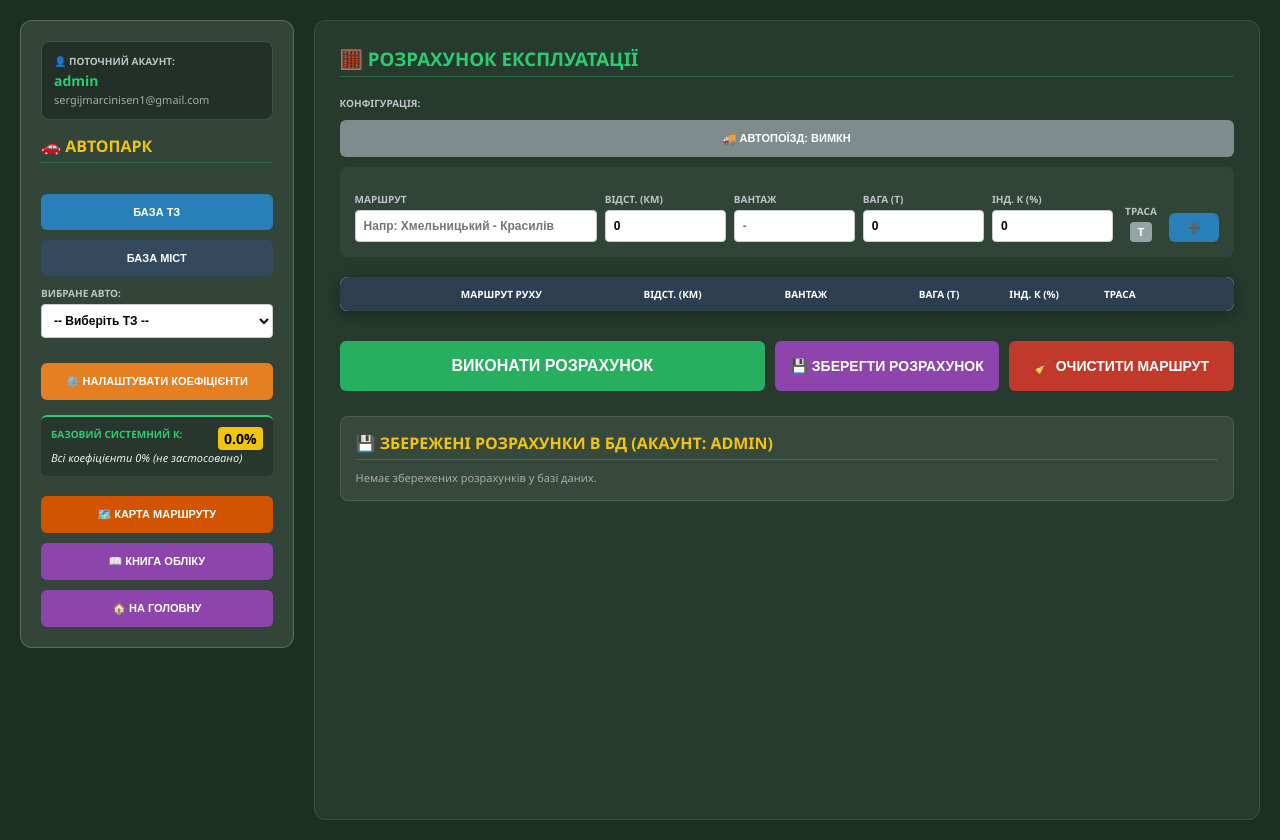
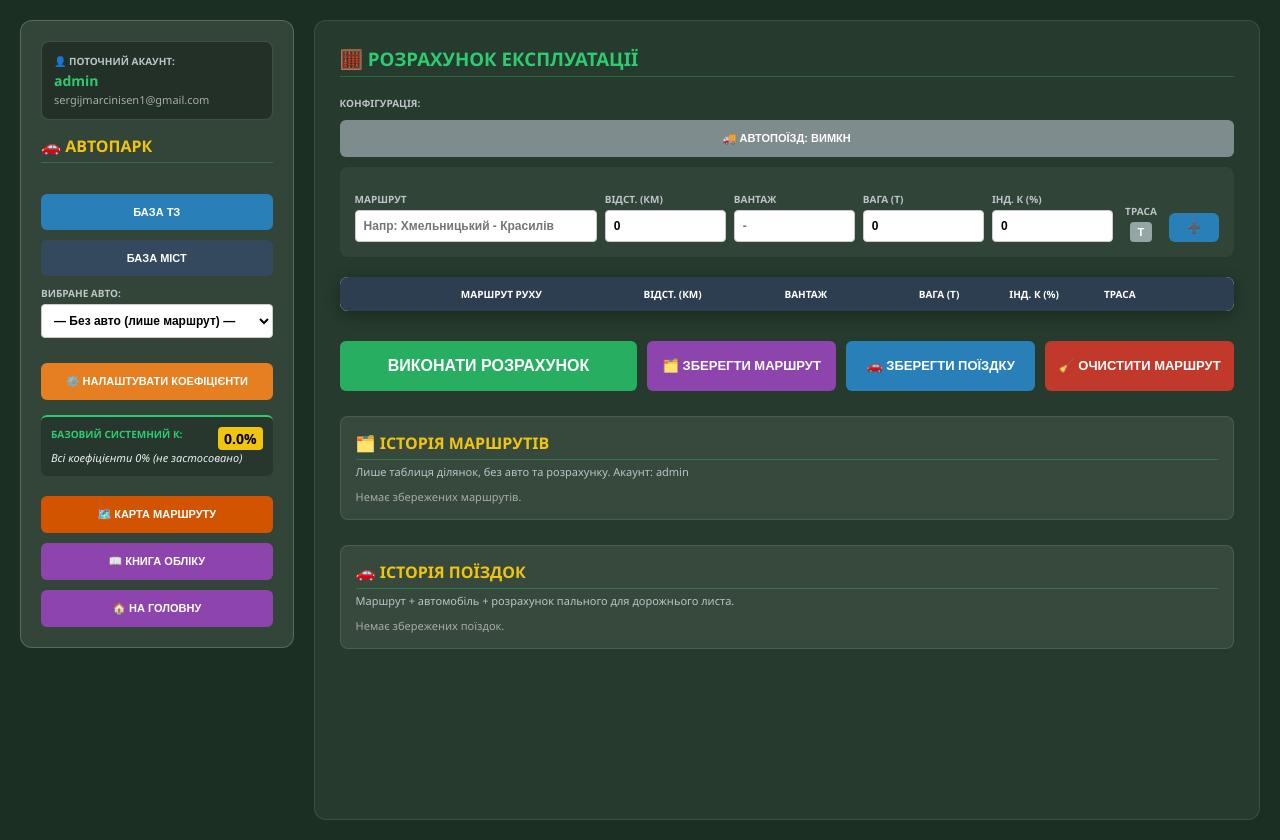
Before and after one commit to calculator-msv/tem-calculator, a Django app: page /calc/ in a window 1280 px wide. Run offline with Django 5.2, Linux system fonts and the light colour scheme; a user stored in the database is signed in; data comes from the database, SQL or seed files in the repository; lists and menus that the app fills with data are empty.

Commit message:
Update calc.html

```diff
--- a/main_app/templates/main_app/calc.html
+++ b/main_app/templates/main_app/calc.html
@@ -138,12 +138,14 @@
         </table>
     </div>
 
-    <div style="display: flex; gap: 10px; margin-top: 20px;">
-        <button class="btn btn-green" style="font-size:16px; height:50px; flex: 2;" onclick="calculate()">ВИКОНАТИ РОЗРАХУНОК</button>
-        <button class="btn btn-purple" style="font-size:14px; height:50px; flex: 1;" onclick="saveCalculationRecord()">💾 ЗБЕРЕГТИ РОЗРАХУНОК</button>
-        <button class="btn" style="font-size:14px; height:50px; flex: 1; background:#c0392b; color:#fff;" onclick="clearRoute()">🧹 ОЧИСТИТИ МАРШРУТ</button>
+    <div style="display: flex; gap: 10px; margin-top: 20px; flex-wrap: wrap;">
+        <button class="btn btn-green" style="font-size:16px; height:50px; flex: 2 1 220px;" onclick="calculate()">ВИКОНАТИ РОЗРАХУНОК</button>
+        <button class="btn btn-purple" style="font-size:13px; height:50px; flex: 1 1 150px;" onclick="saveHistory('route')">🗂️ ЗБЕРЕГТИ МАРШРУТ</button>
+        <button class="btn btn-blue" style="font-size:13px; height:50px; flex: 1 1 150px;" onclick="saveHistory('trip')">🚗 ЗБЕРЕГТИ ПОЇЗДКУ</button>
+        <button class="btn" style="font-size:13px; height:50px; flex: 1 1 150px; background:#c0392b; color:#fff;" onclick="clearRoute()">🧹 ОЧИСТИТИ МАРШРУТ</button>
     </div>
 
+    <div id="no_car_note" style="display:none; margin-top:15px; padding:10px; border-radius:6px; background:rgba(241,196,15,0.15); color:#f1c40f; font-size:12px;">ℹ️ Авто не вибрано: пальне не розраховується, але маршрут можна зберегти в «Історію маршрутів». Щоб зберегти поїздку з розрахунком, оберіть автомобіль.</div>
     <div id="calc_error" style="display:none; margin-top:15px; padding:10px; border-radius:6px; background:rgba(231,76,60,0.25); color:#ff9b93; font-weight:bold; font-size:12px;"></div>
 
     <div id="results" class="results">
@@ -158,9 +160,18 @@
     </div>
 
     <div class="calc-archive-panel">
-        <h4 style="margin: 0 0 10px 0; color: #f1c40f;">💾 Збережені розрахунки в БД (Акаунт: {{ user.username|default:"Гість" }})</h4>
-        <ul id="calcArchiveList" class="calc-archive-list">
-            <li style="color: #aaa; font-size: 11px;">Завантаження з бази даних...</li>
+        <h4 style="margin: 0 0 4px 0; color: #f1c40f;">🗂️ Історія маршрутів</h4>
+        <div style="font-size:11px; color:#bdc3c7;">Лише таблиця ділянок, без авто та розрахунку. Акаунт: {{ user.username|default:"Гість" }}</div>
+        <ul id="routeHistoryList" class="calc-archive-list">
+            <li style="color: #aaa; font-size: 11px;">Завантаження...</li>
+        </ul>
+    </div>
+
+    <div class="calc-archive-panel">
+        <h4 style="margin: 0 0 4px 0; color: #f1c40f;">🚗 Історія поїздок</h4>
+        <div style="font-size:11px; color:#bdc3c7;">Маршрут + автомобіль + розрахунок пального для дорожнього листа.</div>
+        <ul id="tripHistoryList" class="calc-archive-list">
+            <li style="color: #aaa; font-size: 11px;">Завантаження...</li>
         </ul>
     </div>
 </div>
@@ -295,9 +306,7 @@
 
         const defaultOpt = document.createElement('option');
         defaultOpt.value = "";
-        defaultOpt.innerText = "-- Виберіть ТЗ --";
-        defaultOpt.disabled = true;
-        defaultOpt.hidden = true;
+        defaultOpt.innerText = "— Без авто (лише маршрут) —";
         select.appendChild(defaultOpt);
 
         let validRecentIds = recentCarIds.filter(id => id && cars[id] && cars[id].name);
@@ -649,9 +658,12 @@
 
         if (!carSelect.value || !car || !car.db_id) {
             document.getElementById('results').style.display = 'none';
+            document.getElementById('no_car_note').style.display = 'block';
+            showCalcError('');
             lastCalc = null;
             return Promise.resolve(null);
         }
+        document.getElementById('no_car_note').style.display = 'none';
 
         const seq = ++calcSeq;
         return fetch('/api/calc/', {
@@ -708,121 +720,162 @@
         return rows;
     }
 
+    // ---------- ІСТОРІЯ: МАРШРУТИ ТА ПОЇЗДКИ ----------
+    // «Маршрут» – лише таблиця ділянок (авто не потрібне).
+    // «Поїздка» – таблиця + автомобіль + розрахунок пального (рахує сервер).
+    // Кожне збереження створює НОВИЙ запис; маршрути, збережені на карті, окремі й не змінюються.
+    let loadedHistory = { route: {}, trip: {} };
+
+    function escHtml(v) {
+        return String(v === undefined || v === null ? '' : v)
+            .replace(/&/g, '&amp;').replace(/</g, '&lt;').replace(/>/g, '&gt;').replace(/"/g, '&quot;');
+    }
+
     function fetchCalculationsFromDB() {
+        fetchHistory('route');
+        fetchHistory('trip');
+    }
+
+    function fetchHistory(kind) {
         const formData = new FormData();
-        formData.append('action', 'fetch_routes');
+        formData.append('action', 'fetch_history');
+        formData.append('kind', kind);
 
         fetch('/api/map/', { method: 'POST', body: formData })
             .then(res => res.json())
             .then(res => {
-                const container = document.getElementById('calcArchiveList');
+                const container = document.getElementById(kind === 'trip' ? 'tripHistoryList' : 'routeHistoryList');
                 if (!container) return;
                 container.innerHTML = '';
-                loadedCalculations = {};
+                loadedHistory[kind] = {};
 
-                if (res.success && res.data && res.data.length > 0) {
+                if (!res.success || !res.data || res.data.length === 0) {
+                    container.innerHTML = `<li style="color: #aaa; font-size: 11px;">${kind === 'trip' ? 'Немає збережених поїздок.' : 'Немає збережених маршрутів.'}</li>`;
+                    return;
+                }
+
                 res.data.forEach(item => {
-                        loadedCalculations[item.id] = item;
+                    loadedHistory[kind][item.id] = item;
+                    const meta = item.meta || {};
+                    const dateStr = item.created_at ? new Date(item.created_at).toLocaleString('uk-UA') : '';
+                    let rowsCount = 0;
+                    try { rowsCount = JSON.parse(item.details || '[]').length; } catch (e) {}
+
+                    const carLine = (kind === 'trip' && meta.car_name)
+                        ? `<br><small style="color:#bdc3c7;">🚗 ${escHtml(meta.car_name)}${meta.car_plate && meta.car_plate !== 'Б/Н' ? ' (' + escHtml(meta.car_plate) + ')' : ''}</small>` : '';
+                    const fuelLine = (kind === 'trip')
+                        ? ` | Витрата: <b style="color:#2ecc71;">${(Number(item.fuel_consumed) || 0).toFixed(2)} л</b>` : '';
 
                     const li = document.createElement('li');
                     li.className = 'calc-archive-item';
-                        const dateStr = item.created_at ? new Date(item.created_at).toLocaleString('uk-UA') : '';
-
                     li.innerHTML = `
                         <div>
-                                <strong>📍 ${cleanEmoji(item.route)}</strong>
-                                <br><small style="color:#bdc3c7;">🕒 ${dateStr} | Відст: ${item.distance} км | Витрата: <b style="color:#2ecc71;">${item.fuel_consumed || 0} л</b></small>
+                            <strong>${kind === 'trip' ? '🚗' : '📍'} ${escHtml(cleanEmoji(item.route))}</strong>${carLine}
+                            <br><small style="color:#bdc3c7;">🕒 ${dateStr} | Відст: ${item.distance} км | Ділянок: ${rowsCount}${fuelLine}</small>
                         </div>
                         <div style="display:flex; gap:4px;">
-                                <button class="btn btn-blue" style="padding:4px 8px; font-size:10px; margin:0;" onclick="restoreCalculationToForm(${item.id})">📂 Відновити</button>
-                                <button class="btn" style="padding:4px 8px; font-size:10px; margin:0; background:#e74c3c; color:white;" onclick="deleteCalculationFromDB(${item.id})">🗑️</button>
+                            <button class="btn btn-blue" style="padding:4px 8px; font-size:10px; margin:0;" onclick="restoreHistory('${kind}', ${item.id})">📂 Відновити</button>
+                            <button class="btn" style="padding:4px 8px; font-size:10px; margin:0; background:#e74c3c; color:white;" onclick="deleteHistory(${item.id})">🗑️</button>
                         </div>
                     `;
                     container.appendChild(li);
                 });
-                } else {
-                    container.innerHTML = `<li style="color: #aaa; font-size: 11px;">Немає збережених розрахунків у базі даних.</li>`;
-                }
             })
-            .catch(err => console.error("Помилка завантаження архіву:", err));
+            .catch(err => console.error("Помилка завантаження історії:", err));
     }
 
-    function saveCalculationRecord() {
+    function saveHistory(kind) {
         const rows = getCurrentRowsData();
-        const totalQ = parseFloat(document.getElementById('r_q').innerText) || 0;
-
-        if (rows.length === 0 && totalQ <= 0) {
-            alert("Спочатку додайте ділянки та виконайте розрахунок пального!");
+        if (rows.length === 0) {
+            alert("Спочатку додайте ділянки маршруту!");
+            return;
+        }
+        const payload = getCalcPayload();
+        if (kind === 'trip' && !payload.car_id) {
+            alert("Для збереження поїздки оберіть автомобіль. Без авто можна зберегти лише маршрут.");
             return;
         }
 
-        let defaultName = rows.length > 0 ? rows[0].route : 'Маршрут руху';
-        if (rows.length > 1) {
-            defaultName += ` та ще ${rows.length - 1} діл.`;
-        }
+        let defaultName = rows[0].route || 'Маршрут';
+        if (rows.length > 1) defaultName += ` та ще ${rows.length - 1} діл.`;
 
-        let customName = prompt("Введіть назву розрахунку:", defaultName);
-        if (customName === null) return;
-
-        customName = cleanEmoji(customName.trim()) || defaultName;
-
-        let totalDist = 0;
-        rows.forEach(r => totalDist += r.dist);
+        let name = prompt(kind === 'trip' ? "Назва поїздки:" : "Назва маршруту:", defaultName);
+        if (name === null) return;
+        name = cleanEmoji(name.trim()) || defaultName;
 
         const formData = new FormData();
-        formData.append('action', 'save_route');
-        formData.append('name', customName);
-        formData.append('total_dist', totalDist);
-        formData.append('cities_json', JSON.stringify(rows));
-        const payload = getCalcPayload();
-        if (payload.car_id) formData.append('car_id', payload.car_id);
+        formData.append('action', 'save_history');
+        formData.append('kind', kind);
+        formData.append('name', name);
+        formData.append('rows', JSON.stringify(rows));
         formData.append('trailer', payload.trailer);
+        if (kind === 'trip') formData.append('car_id', payload.car_id);
 
         fetch('/api/map/', { method: 'POST', body: formData })
             .then(res => res.json())
             .then(res => {
                 if (res.success) {
-                    alert("Розрахунок успішно збережено!");
-                    fetchCalculationsFromDB();
+                    alert(kind === 'trip' ? "Поїздку збережено!" : "Маршрут збережено!");
+                    fetchHistory(kind);
                 } else {
-                    alert("Помилка збереження.");
+                    alert(res.message || "Помилка збереження.");
                 }
             })
             .catch(err => alert("Помилка серверного запиту"));
     }
 
-    function restoreCalculationToForm(id) {
-        const rec = loadedCalculations[id];
-        if (!rec) return;
-
-        if (confirm(`Відновити розрахунок "${rec.route}" у калькулятор?`)) {
-            document.getElementById('city_rows').innerHTML = '';
-            try {
-                const details = JSON.parse(rec.details || '[]');
-                if (Array.isArray(details)) {
-                    details.forEach(r => {
-                        appendRow(r.route, r.dist, r.cargo, r.weight, r.indK, r.isHighway);
-                    });
-                }
-            } catch (e) {
-                appendRow(rec.route, rec.distance, '-', 0, 0, false);
-            }
-            calculate();
+    function setTrailerMass(mass) {
+        mass = parseFloat(mass) || 0;
+        if (mass > 0) {
+            document.getElementById('g_trailler').value = mass;
+            if (!trailerActive) toggleTrailer();
+        } else if (trailerActive) {
+            toggleTrailer();
         }
     }
 
-    function deleteCalculationFromDB(id) {
-        if (confirm("Видалити цей розрахунок?")) {
+    function selectCarByDbId(dbId) {
+        const cars = JSON.parse(localStorage.getItem(CARS_STORAGE_KEY)) || {};
+        const key = Object.keys(cars).find(k => cars[k] && String(cars[k].db_id) === String(dbId));
+        if (!key) {
+            showCalcError('Автомобіля з цієї поїздки немає в автопарку. Оберіть автомобіль вручну.');
+            return;
+        }
+        localStorage.setItem(SELECTED_CAR_ID_KEY, key);
+        localStorage.setItem(SELECTED_CAR_KEY, JSON.stringify(cars[key]));
+        let recent = JSON.parse(localStorage.getItem(RECENT_CARS_KEY)) || [];
+        recent = [key].concat(recent.filter(id => id !== key)).slice(0, 5);
+        localStorage.setItem(RECENT_CARS_KEY, JSON.stringify(recent));
+        updateCarList();
+    }
+
+    function restoreHistory(kind, id) {
+        const rec = loadedHistory[kind] && loadedHistory[kind][id];
+        if (!rec) return;
+        if (!confirm(`Відновити "${rec.route}" у калькулятор? Поточна таблиця буде замінена.`)) return;
+
+        let rows = [];
+        try { rows = JSON.parse(rec.details || '[]'); } catch (e) {}
+        if (!Array.isArray(rows)) rows = [];
+
+        document.getElementById('city_rows').innerHTML = '';
+        rows.forEach(r => appendRow(r.route, r.dist, r.cargo, r.weight, r.indK, r.isHighway));
+
+        const meta = rec.meta || {};
+        setTrailerMass(meta.trailer);
+        if (kind === 'trip' && meta.car_id) selectCarByDbId(meta.car_id);
+        calculate();
+    }
+
+    function deleteHistory(id) {
+        if (!confirm("Видалити цей запис?")) return;
         const formData = new FormData();
         formData.append('action', 'delete_route');
         formData.append('route_id', id);
 
         fetch('/api/map/', { method: 'POST', body: formData })
             .then(res => res.json())
-                .then(res => {
-                    if (res.success) fetchCalculationsFromDB();
-                });
-        }
+            .then(res => { if (res.success) fetchCalculationsFromDB(); });
     }
 
     async function saveForReport() {
```
Lines whose indentation alone changed are shown as unchanged.
